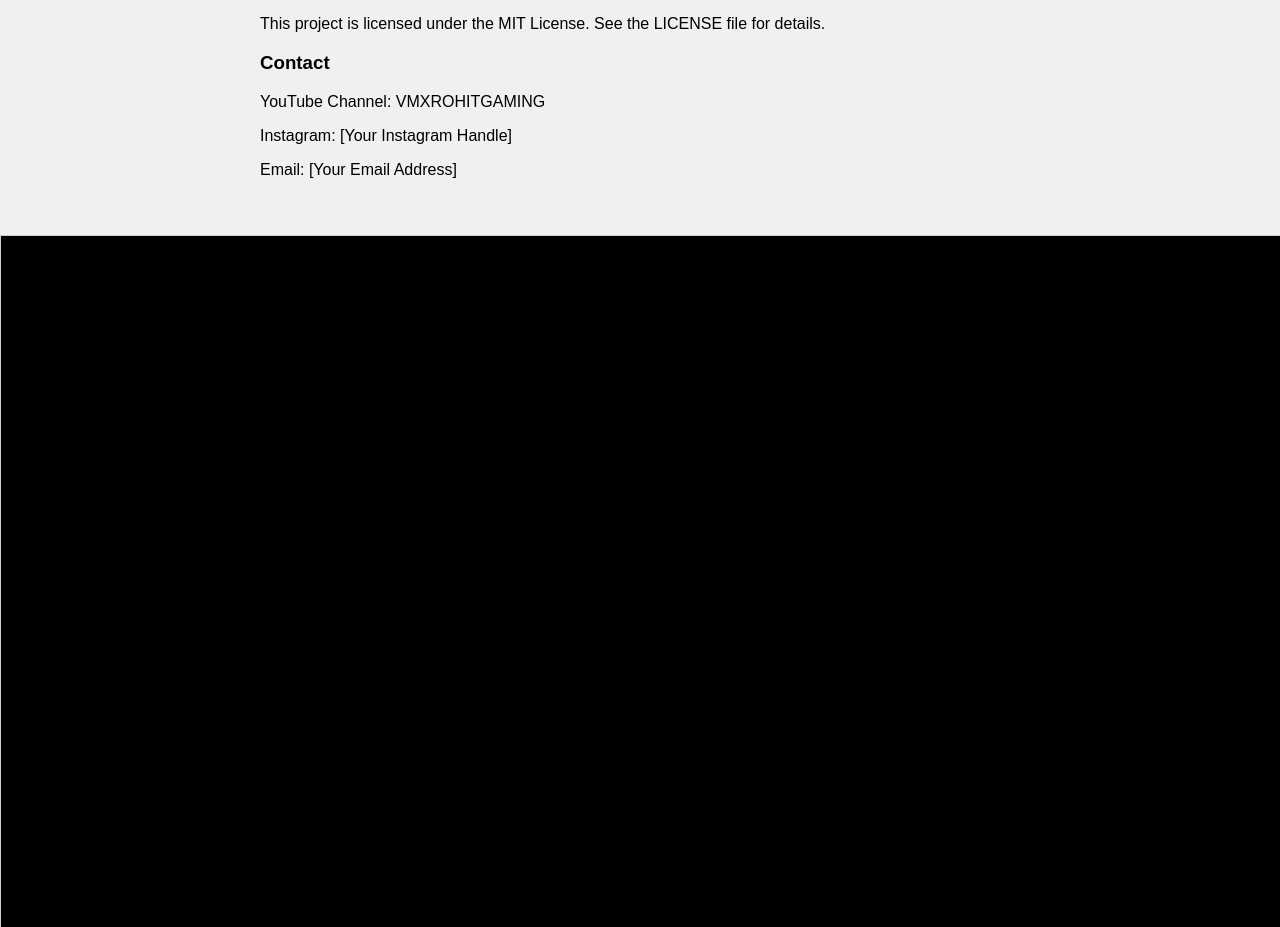
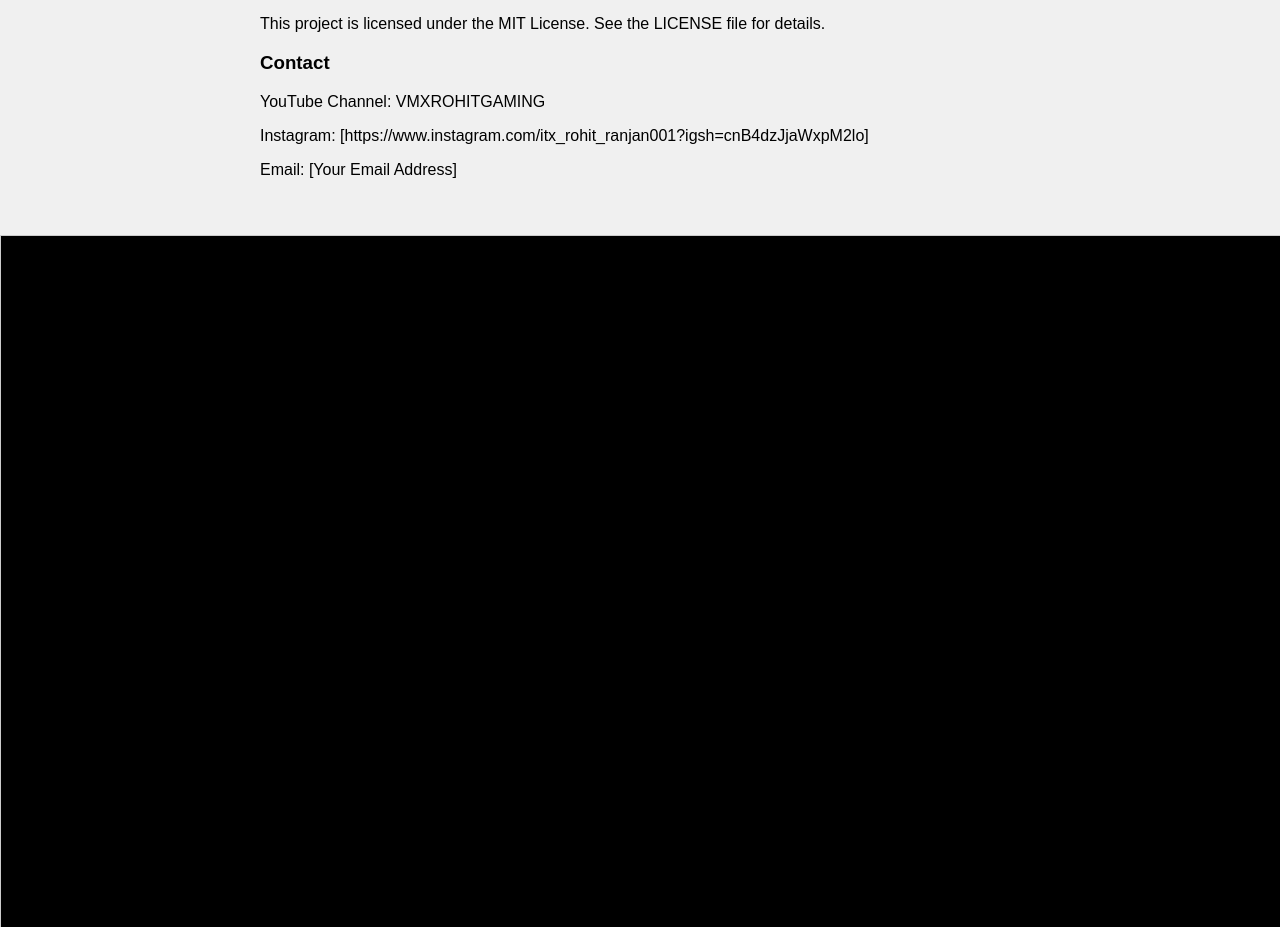
Before and after one commit to duobrothers/VMXROHITGAMING, a plain HTML site: page index.html in a window 1280 px wide. Shown: the part 1800-2727 px from the top of the page. Drawn offline with Linux system fonts and the light colour scheme; files whose address does not match are found by name.

Commit message:
Update index.html

```diff
--- a/index.html
+++ b/index.html
@@ -63,7 +63,7 @@
 
         <h3 id="contact">Contact</h3>
         <p>YouTube Channel: VMXROHITGAMING</p>
-        <p>Instagram: [Your Instagram Handle]</p>
+        <p>Instagram: [https://www.instagram.com/itx_rohit_ranjan001?igsh=cnB4dzJjaWxpM2lo]</p>
         <p>Email: [Your Email Address]</p>
     </div>
 
```
